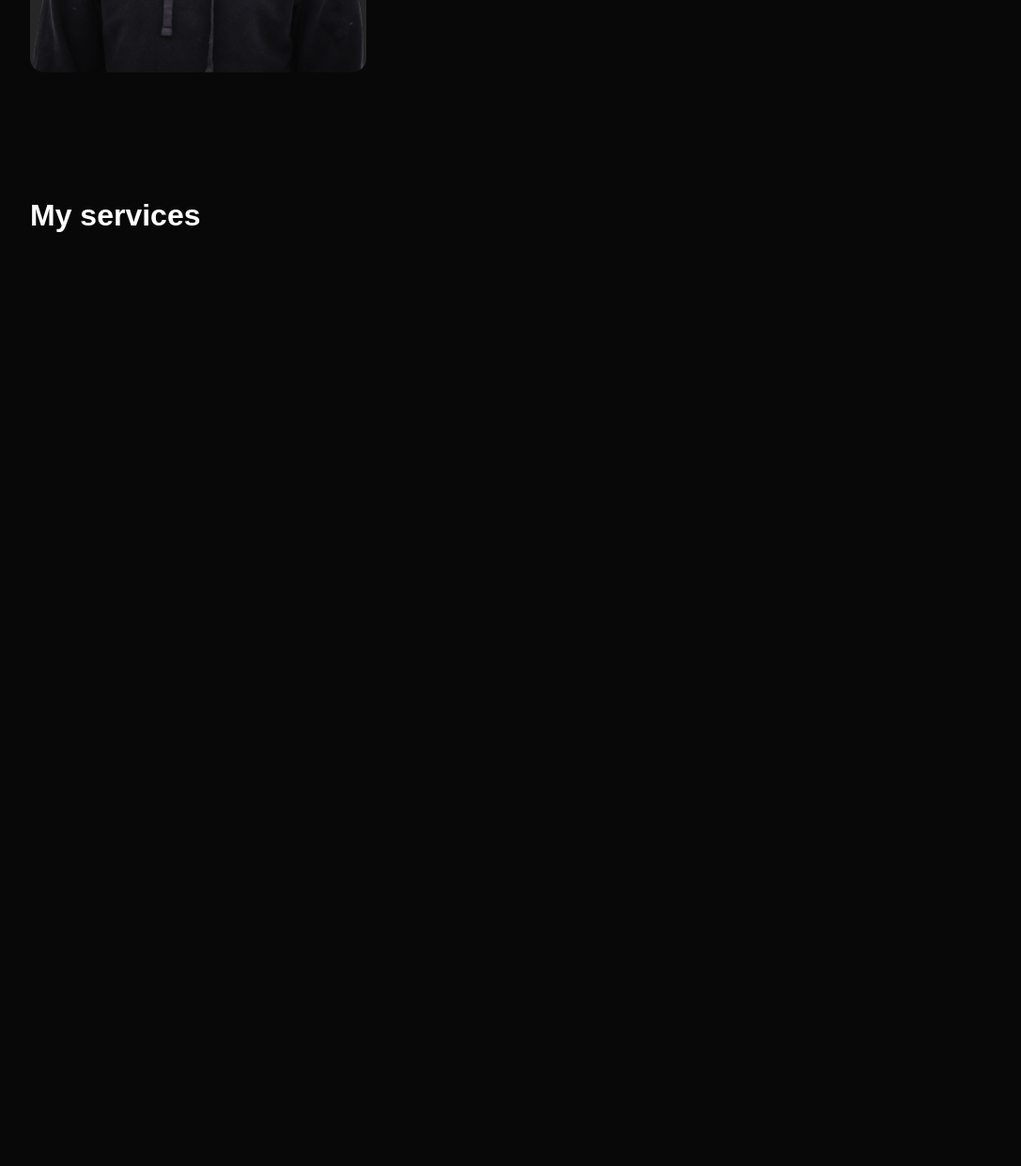
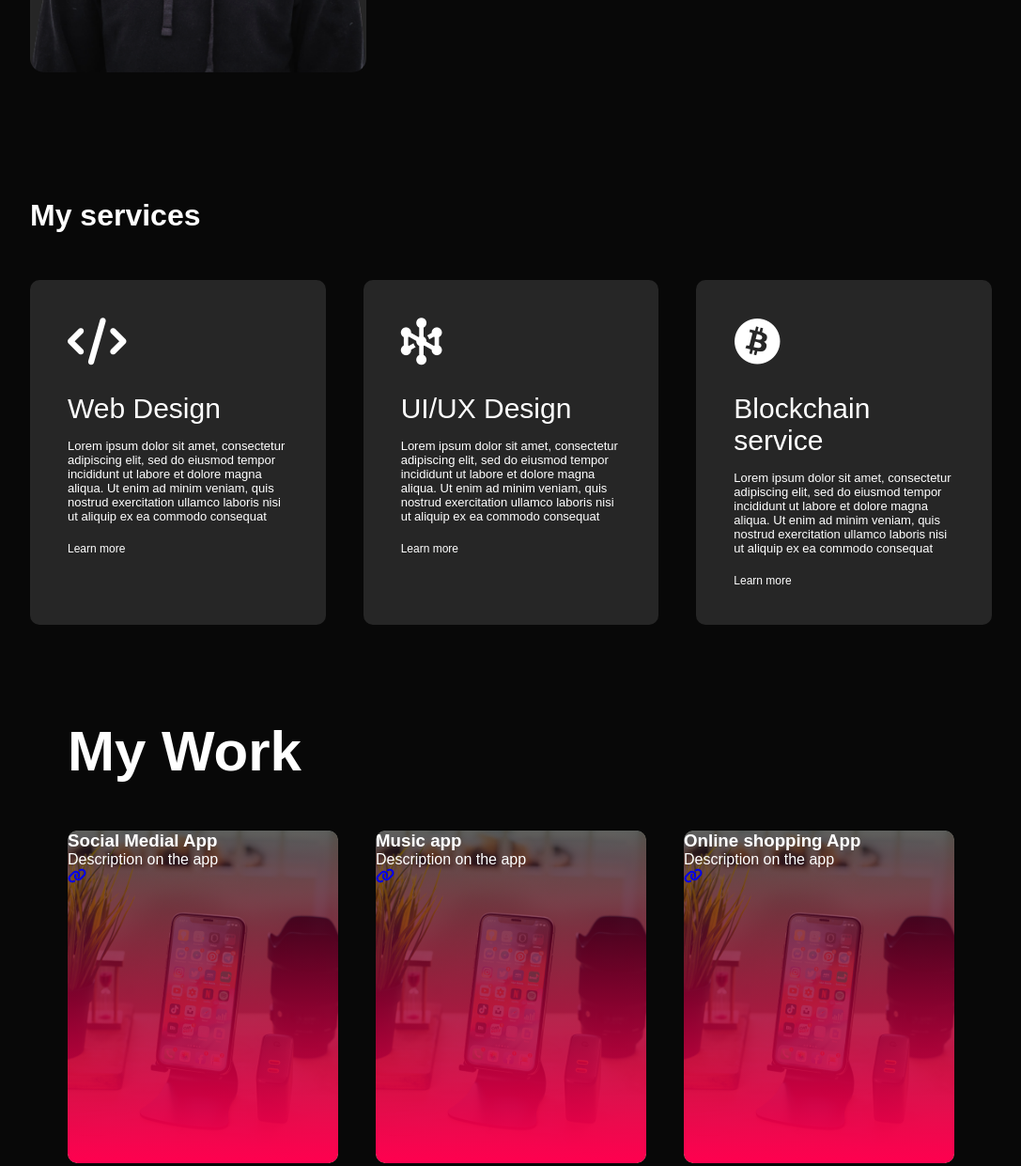
Before and after one commit to Gaush619/portfolio_website, a plain HTML site: page index.html in a window 1280 px wide. Shown: the part 1279-2520 px from the top of the page at 94% size, without its empty margins (96-1183 px from the left). Before the commit the page ends 1567 px from the top, so only its background shows below. Drawn offline with Linux system fonts and the light colour scheme.

Commit message:
updated code

```diff
--- a/index.html
+++ b/index.html
@@ -6,6 +6,7 @@
     <meta name="viewport" content="width=device-width, intital-sacle=1.0">
     <title>Personal Portfolio Website</title>
     <link rel="stylesheet" href="style.css">
+    <script src="https://kit.fontawesome.com/134836e347.js" crossorigin="anonymous"></script>
 </head>
 <body>
     <div id="header">
@@ -79,10 +80,72 @@
     <div class = "container">
         <h1 class = "cub-title">My services</h1>
         <div class="services-list">
-
+            <div>
+                <i class="fa-solid fa-code"></i>
+                <h2>Web Design</h2>
+                <p>Lorem ipsum dolor sit amet, consectetur adipiscing elit,
+                    sed do eiusmod tempor incididunt ut labore et dolore magna aliqua.
+                    Ut enim ad minim veniam, quis nostrud exercitation ullamco laboris nisi ut aliquip ex ea commodo consequat</p>
+                <a href="#">Learn more</a>
+            </div>
+            <div>
+                <i class="fa-solid fa-hexagon-nodes"></i>
+                <h2>UI/UX Design</h2>
+                <p>Lorem ipsum dolor sit amet, consectetur adipiscing elit,
+                    sed do eiusmod tempor incididunt ut labore et dolore magna aliqua.
+                    Ut enim ad minim veniam, quis nostrud exercitation ullamco laboris nisi ut aliquip ex ea commodo consequat</p>
+                <a href="#">Learn more</a>
+            </div>
+            <div>
+                <i class="fa-brands fa-bitcoin"></i>
+                <h2>Blockchain service</h2>
+                <p>Lorem ipsum dolor sit amet, consectetur adipiscing elit,
+                    sed do eiusmod tempor incididunt ut labore et dolore magna aliqua.
+                    Ut enim ad minim veniam, quis nostrud exercitation ullamco laboris nisi ut aliquip ex ea commodo consequat</p>
+                    <a href="#">Learn more</a>
+            </div>
         </div>
     </div>
 </div>
+
+<!-- ---------------portfolio-------------- -->
+ <div id="portfolio">
+    <div class="container">
+        <h1 class="sub-title">My Work</h1>
+        <div class="work-list">
+            <div class="work">
+                <img src="images/work-1.png" >
+                <div class="layer">
+                    <h3>Social Medial App</h3>
+                    <p>Description on the app</p>
+                    <a href="#"><i class="fa-solid fa-link"></i></a>
+                </div>
+            </div>
+            <div class="work">
+                <img src="images/work-1.png" >
+                <div class="layer">
+                    <h3>Music app</h3>
+                    <p>Description on the app</p>
+                    <a href="#"><i class="fa-solid fa-link"></i></a>
+                </div>
+            </div>
+            <div class="work">
+                <img src="images/work-1.png" >
+                <div class="layer">
+                    <h3>Online shopping App</h3>
+                    <p>Description on the app</p>
+                    <a href="#"><i class="fa-solid fa-link"></i></a>
+                </div>
+            </div>
+            <div class="work">
+                <img src="images/work-2.png" >
+            </div>
+            <div class="work">
+                <img src="images/work-3.png" >
+            </div>
+        </div>
+    </div>
+ </div>
 
 
 <script>
--- a/style.css
+++ b/style.css
@@ -160,4 +160,67 @@ nav ul li a:hover::after{
 .services-list{
     display: grid;
     grid-template-columns: repeat(auto-fit, minmax(250px, 1fr));
+    grid-gap: 40px;
+    margin-top: 50px;
 }
+.services-list div{
+    background: #262626;
+    padding: 40px;
+    font-size: 13px;
+    font-weight: 300;
+    border-radius: 10px;
+    transition: background 0.5s, transform 0.5s;
+}
+.services-list div i{
+    font-size: 50px;
+    margin-bottom: 30px;
+}
+.services-list h2{
+    font-size: 30px;
+    font-weight: 500;
+    margin-bottom: 15px;
+}
+.services-list div a{
+    text-decoration: none;
+    color: #fff;
+    font-size: 12px;
+    margin-top: 20px;
+    display: inline-block;
+}
+.services-list div:hover{
+    background-color: #ff004f;
+    transform: translateY(-10px);
+
+}
+
+/* ------portfolio-------- */
+
+#portfolio{
+    padding: 50px;
+}
+.work-list{
+    display: grid;
+    grid-template-columns: repeat(auto-fit, minmax(250px, 1fr));
+    grid-gap: 40px;
+    margin-top: 50px;
+}
+.work{
+    border-radius: 10px;
+    position: relative;
+    overflow: hidden;
+}
+.work img{
+    width: 100%;
+    border-radius: 10px;
+    display: block;
+}
+.layer{
+    width: 100%;
+    height: 100%;
+    background: linear-gradient(rgba(0,0,0,0.6), #ff004f);
+    border-radius: 10px;
+    position: absolute;
+    left: 0;
+    bottom: 0;
+    overflow: hidden;
+}
```
